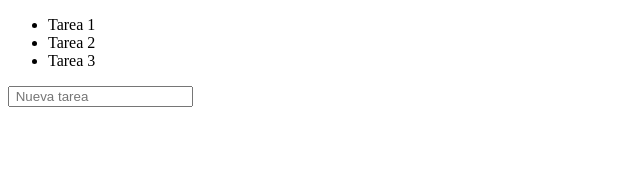
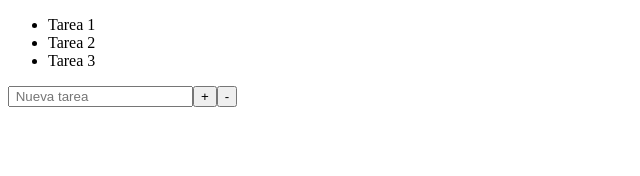
Before and after one commit to alfredomtzg/todoReact, a React (Create React App) app: page / in a window 1280 px wide. Shown: the top 176 px of the page, without its empty margins (0-640 px from the left). Built offline with nearby package versions, Linux system fonts and the light colour scheme.

Commit message:
[Update] add button add and delte

```diff
--- a/src/App.jsx
+++ b/src/App.jsx
@@ -12,6 +12,8 @@ export function App() {
     <>
       <TodoList todos={todo} />
       <input type="text" placeholder=" Nueva tarea" />
+      <button type="button"> + </button>
+      <button type="button"> - </button>
     </>
   );
 }
```
